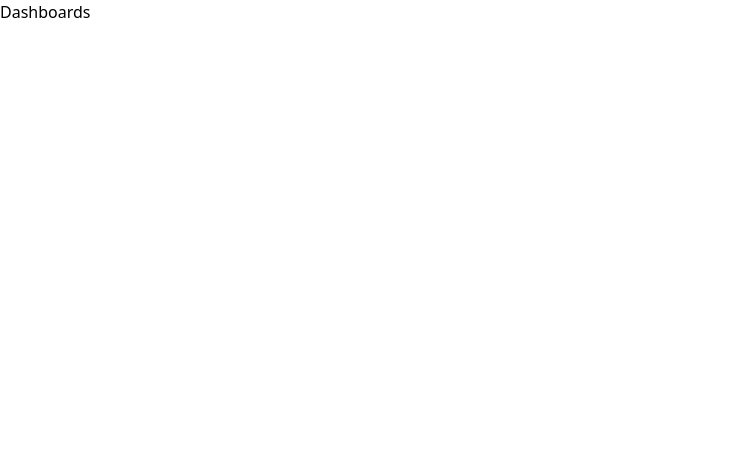
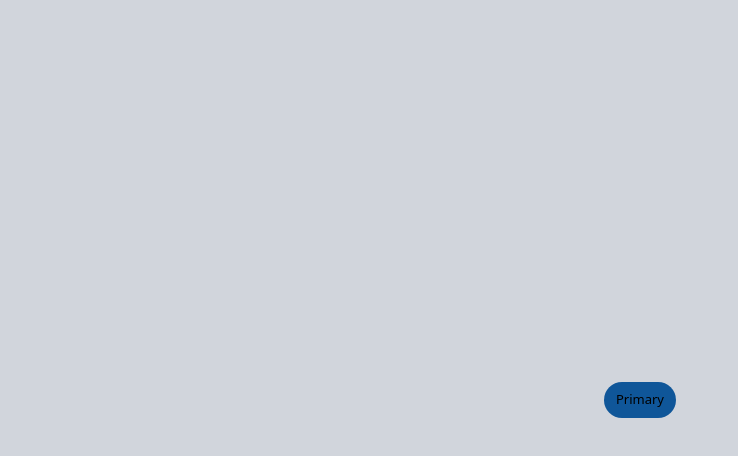
Before and after one commit to Hablu-Programmer-Team/HP-Team, a React (Vite) app: page /dashboard in a window 1280 px wide. Shown: the top 456 px of the page, without its empty margins (0-738 px from the left). Built offline with nearby package versions, Linux system fonts and the light colour scheme.

Commit message:
Add Button component and update Dashboard layout

```diff
--- a/src/components/pages/dashboard.tsx
+++ b/src/components/pages/dashboard.tsx
@@ -1 +1,7 @@
-export const Dashboard = () => <div>Dashboards</div>;
+import { Button } from "../team/Udoy/button";
+
+export const Dashboard = () => (
+  <div className="bg-gray-300 h-screen w-full flex justify-center items-center flex-col">
+    <Button>Primary</Button>
+  </div>
+);
--- a/src/components/team/Udoy/button.tsx
+++ b/src/components/team/Udoy/button.tsx
@@ -28,55 +28,35 @@ const variantStyles: Record<string, string> = {
   ghost: "border border-gray-300",
 };
 
-
-export const Button: FC<IProps> = ({
+export const Button: FC<IProps> = (props) => {
+  const {
     children,
-  //   if you pass variant props like variant="primary" or "secodary" then it will get coustom style. which has given in the variantStyles object that has decleared above the Button components. if you do not want to use my custom styles then you can give your custom class in this props like px-* , py-* or widht ,hight; also can change background style like bg-green-500, by default variant style will be primary
     variant = "primary",
-
-  //   if you pass size props like size="sm" it will work because of my custom classes. which has given in the sizeStyles props. if you do not want to use my custom style then you can pass your default style like px-* py* or you can use width height like w-[100px] or h-96. by default it will be responsve style
     size = "responsive",
-  //   if button is disabled
     disabled,
-  onClick,
-  //   you can pass hover effect also, if you don't pass hover props then it will be default style
     hover = "hover:opacity-80",
     flex,
     round,
-  //   you can change text color, to passing colors props like colors="text-white" or text-green-500 or you can use custom tailwindcss class like text-gray-600.
     colors,
     font,
     textSize,
     className = "",
     disabledClass = "opacity-50 border border-gray-400 bg-gray-400",
-}) => {
-  // first of all you need to read every coad line by line.
-  // ......................
-  // =====------------=========
-  //   you will be able to cahange hover style by passing prpos like hover="hover:text-bg-green" or you can use hover="auto" for getting deafult coustom hover;
-  //   if does not pass hover props in this case hoverStyle will take default value. which has given in the props as a default value
+    ...others
+  } = props;
+
   const hoverStyle = hover === "auto" ? "hover:scale-105" : hover;
-  //   you will be able to cahange rouned style by passing prpos like round="sm" or "md" or you can use there coustom class;
-  //   if does not pass hover props. it will take rounded-full
   const roundedStyle =
     round === "sm" ? "rounded-sm" : round === "md" ? "rounded-md" : round;
-  // if you want to use icon between the button then you will be able to use flex for giving flex vibe
   const flexStyle = "flex items-center justify-center text-nowrap gap-1";
-  //  you will be able to change also text color. if you don't pass colors props then by default it will balck color. also you can pass taiwlindcss color style like text-green-500 something like.
   const textColor = colors ? colors : "text-black";
-  //   font pros will do same thing
   const fontBoldStyle =
     font === "b" ? "font-bold" : font === "ex" ? "font-extrabold" : font;
-  //   generateClassNames function will return all the className if its arguments are turthy value;
   const generateClassNames = (...classes: unknown[]): string =>
     classes.filter(Boolean).join(" ");
 
-  //   above has given className props for custom styling. if you do not want to use my default style then you can use className like you use the button ClassName,
-  //   in this case my customclass will not render. only will render your custom class that you will give in the classname props
   const btnClasses =
-    //   if you pass className in the button props then a single customs style also won't work. you have passed className props, menas you want to use your custom class am i right.
     className ||
-    // if you do not pass className that means you want to use my coustom style.  to do that you can pass props to style the button without writing long classname
     generateClassNames(
       fontBoldStyle,
       textColor,
@@ -90,7 +70,7 @@ export const Button: FC<IProps> = ({
       "transition duration-200"
     );
   return (
-    <button onClick={onClick} disabled={disabled} className={btnClasses}>
+    <button className={btnClasses} {...others}>
       {children}
     </button>
   );
--- /dev/null
+++ b/src/components/team/Udoy/udoy-khan-btn.tsx
@@ -0,0 +1,97 @@
+import type { ButtonHTMLAttributes, FC } from "react";
+
+type ButtonProps = ButtonHTMLAttributes<HTMLButtonElement>;
+
+interface IProps extends ButtonProps {
+  variant?: string;
+  size?: string;
+  flex?: boolean;
+  disabledClass?: string;
+  hover?: string;
+  round?: string;
+  font?: string;
+  colors?: string;
+  textSize?: string;
+}
+// size styles: by default button size will be response style
+const sizeStyles: Record<string, string> = {
+  sm: "px-[1rem] py-[0.375rem]",
+  lg: "px-[1rem] py-[0.5rem]",
+  responsive: "px-[1rem] py-[0.375rem] lg:px-[0.75rem] lg:py-[0.5rem]",
+};
+// variant styles: by default variant style will be primary
+const variantStyles: Record<string, string> = {
+  primary: "bg-link-700",
+  secondary: "border border-link-700 text-link-700",
+  neutral: "neutral-text-background",
+  normal: "text-link-700",
+  ghost: "border border-gray-300",
+};
+
+
+export const Button: FC<IProps> = ({
+  children,
+  //   if you pass variant props like variant="primary" or "secodary" then it will get coustom style. which has given in the variantStyles object that has decleared above the Button components. if you do not want to use my custom styles then you can give your custom class in this props like px-* , py-* or widht ,hight; also can change background style like bg-green-500, by default variant style will be primary
+  variant = "primary",
+
+  //   if you pass size props like size="sm" it will work because of my custom classes. which has given in the sizeStyles props. if you do not want to use my custom style then you can pass your default style like px-* py* or you can use width height like w-[100px] or h-96. by default it will be responsve style
+  size = "responsive",
+  //   if button is disabled
+  disabled,
+  onClick,
+  //   you can pass hover effect also, if you don't pass hover props then it will be default style
+  hover = "hover:opacity-80",
+  flex,
+  round,
+  //   you can change text color, to passing colors props like colors="text-white" or text-green-500 or you can use custom tailwindcss class like text-gray-600.
+  colors,
+  font,
+  textSize,
+  className = "",
+  disabledClass = "opacity-50 border border-gray-400 bg-gray-400",
+}) => {
+  // first of all you need to read every coad line by line.
+  // ......................
+  // =====------------=========
+  //   you will be able to cahange hover style by passing prpos like hover="hover:text-bg-green" or you can use hover="auto" for getting deafult coustom hover;
+  //   if does not pass hover props in this case hoverStyle will take default value. which has given in the props as a default value
+  const hoverStyle = hover === "auto" ? "hover:scale-105" : hover;
+  //   you will be able to cahange rouned style by passing prpos like round="sm" or "md" or you can use there coustom class;
+  //   if does not pass hover props. it will take rounded-full
+  const roundedStyle =
+    round === "sm" ? "rounded-sm" : round === "md" ? "rounded-md" : round;
+  // if you want to use icon between the button then you will be able to use flex for giving flex vibe
+  const flexStyle = "flex items-center justify-center text-nowrap gap-1";
+  //  you will be able to change also text color. if you don't pass colors props then by default it will balck color. also you can pass taiwlindcss color style like text-green-500 something like.
+  const textColor = colors ? colors : "text-black";
+  //   font pros will do same thing
+  const fontBoldStyle =
+    font === "b" ? "font-bold" : font === "ex" ? "font-extrabold" : font;
+  //   generateClassNames function will return all the className if its arguments are turthy value;
+  const generateClassNames = (...classes: unknown[]): string =>
+    classes.filter(Boolean).join(" ");
+
+  //   above has given className props for custom styling. if you do not want to use my default style then you can use className like you use the button ClassName,
+  //   in this case my customclass will not render. only will render your custom class that you will give in the classname props
+  const btnClasses =
+    //   if you pass className in the button props then a single customs style also won't work. you have passed className props, menas you want to use your custom class am i right.
+    className ||
+    // if you do not pass className that means you want to use my coustom style.  to do that you can pass props to style the button without writing long classname
+    generateClassNames(
+      fontBoldStyle,
+      textColor,
+      textSize || "text-[0.8125rem]",
+      flex && flexStyle,
+      roundedStyle || "rounded-full",
+      hoverStyle,
+      sizeStyles[size] || size,
+      disabled ? disabledClass : variantStyles[variant] ?? variant,
+      disabled ? "cursor-not-allowed" : "cursor-pointer",
+      "transition duration-200"
+    );
+  return (
+    <button onClick={onClick} disabled={disabled} className={btnClasses}>
+      {children}
+    </button>
+  );
+};
```
Lines whose indentation alone changed are shown as unchanged.
